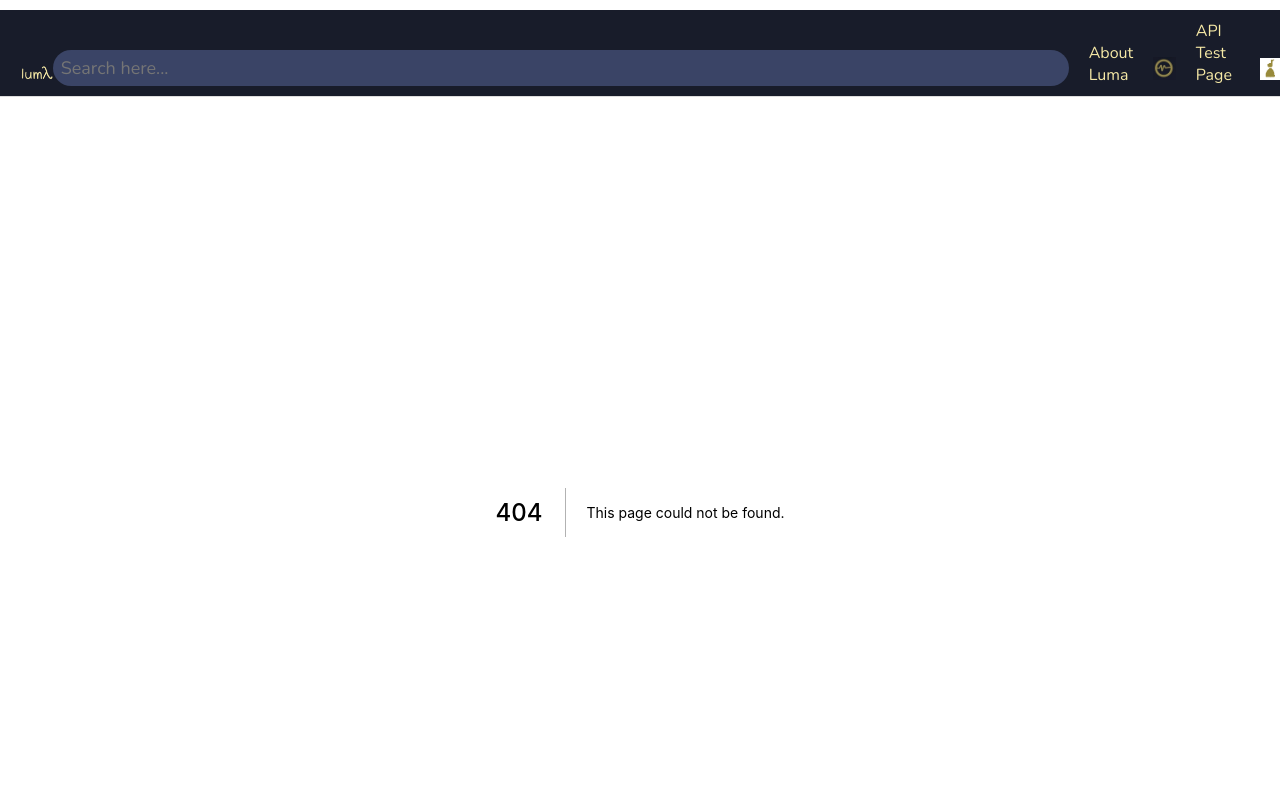
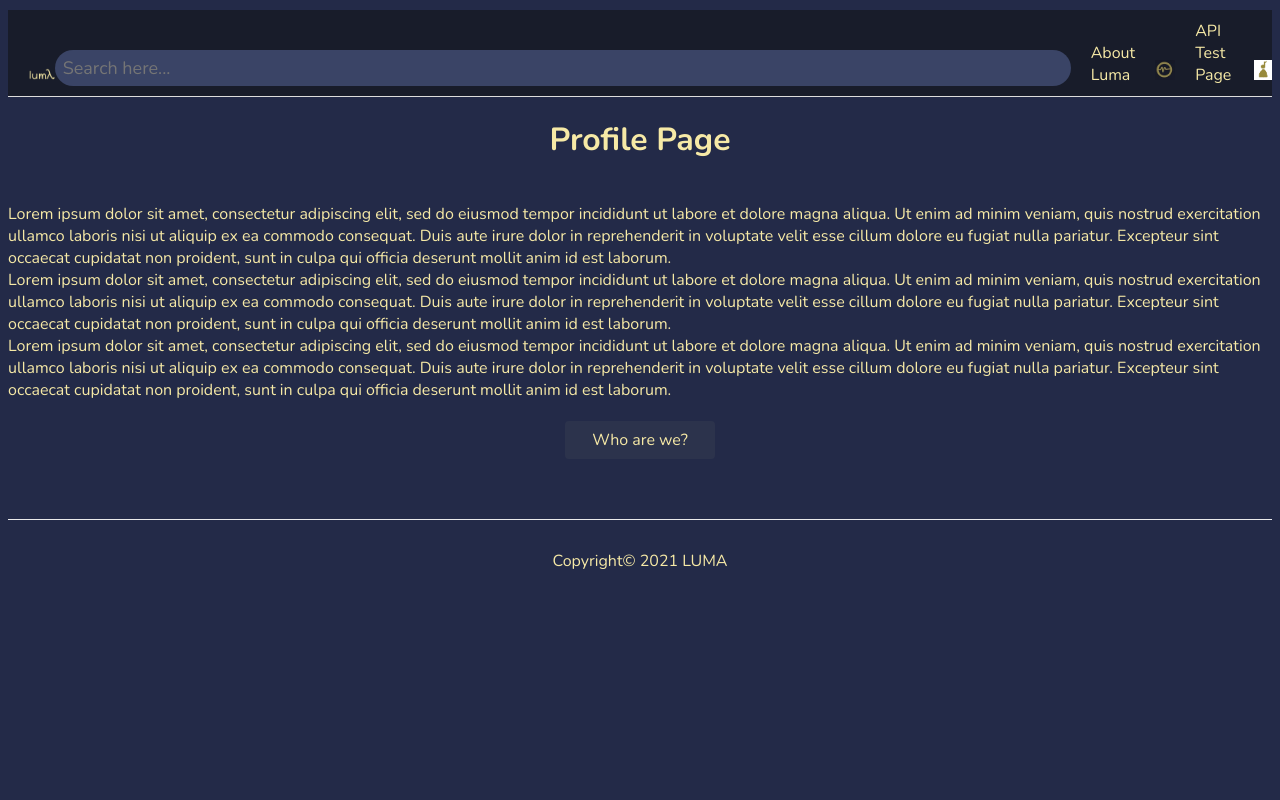
Before and after one commit to thejamielin/Luma, a Next.js app in the folder src/frontend/: page /profile in a window 1280 px wide. Before the commit this address had no page. Shown: the top 800 px of the page. Built offline with nearby package versions, Linux system fonts and the light colour scheme.

Commit message:
added new profile page and put back package json

```diff
--- /dev/null
+++ b/src/frontend/pages/profile.js
@@ -0,0 +1,27 @@
+import Head from "next/head";
+import Footer from "../components/footer";
+import Navbar from "../components/navbar";
+import styles from "../styles/Home.module.css";
+import Link from "next/link";
+
+export default function Home() {
+  return (
+    <>
+      <Head>
+        <title>Luma | Profile</title>
+        <meta name="keywords" content="luma" />
+      </Head>
+      <div>
+        <h1 className={styles.title}>Profile Page</h1>
+        <p1 className={styles.text}>Lorem ipsum dolor sit amet, consectetur adipiscing elit, sed do eiusmod tempor incididunt ut labore et dolore magna aliqua. Ut enim ad minim veniam, quis nostrud exercitation ullamco laboris nisi ut aliquip ex ea commodo consequat. Duis aute irure dolor in reprehenderit in voluptate velit esse cillum dolore eu fugiat nulla pariatur. Excepteur sint occaecat cupidatat non proident, sunt in culpa qui officia deserunt mollit anim id est laborum. </p1>
+        <div></div>
+        <p1 className={styles.text}>Lorem ipsum dolor sit amet, consectetur adipiscing elit, sed do eiusmod tempor incididunt ut labore et dolore magna aliqua. Ut enim ad minim veniam, quis nostrud exercitation ullamco laboris nisi ut aliquip ex ea commodo consequat. Duis aute irure dolor in reprehenderit in voluptate velit esse cillum dolore eu fugiat nulla pariatur. Excepteur sint occaecat cupidatat non proident, sunt in culpa qui officia deserunt mollit anim id est laborum. </p1>
+        <div></div>
+        <p1 className={styles.text}>Lorem ipsum dolor sit amet, consectetur adipiscing elit, sed do eiusmod tempor incididunt ut labore et dolore magna aliqua. Ut enim ad minim veniam, quis nostrud exercitation ullamco laboris nisi ut aliquip ex ea commodo consequat. Duis aute irure dolor in reprehenderit in voluptate velit esse cillum dolore eu fugiat nulla pariatur. Excepteur sint occaecat cupidatat non proident, sunt in culpa qui officia deserunt mollit anim id est laborum. </p1>
+        <Link href="/about">
+          <a className={styles.btn}>Who are we?</a>
+        </Link>
+      </div>
+    </>
+  );
+}
```
Also changed, not shown: 1 other file (tests, documents, lock files or other folders).
